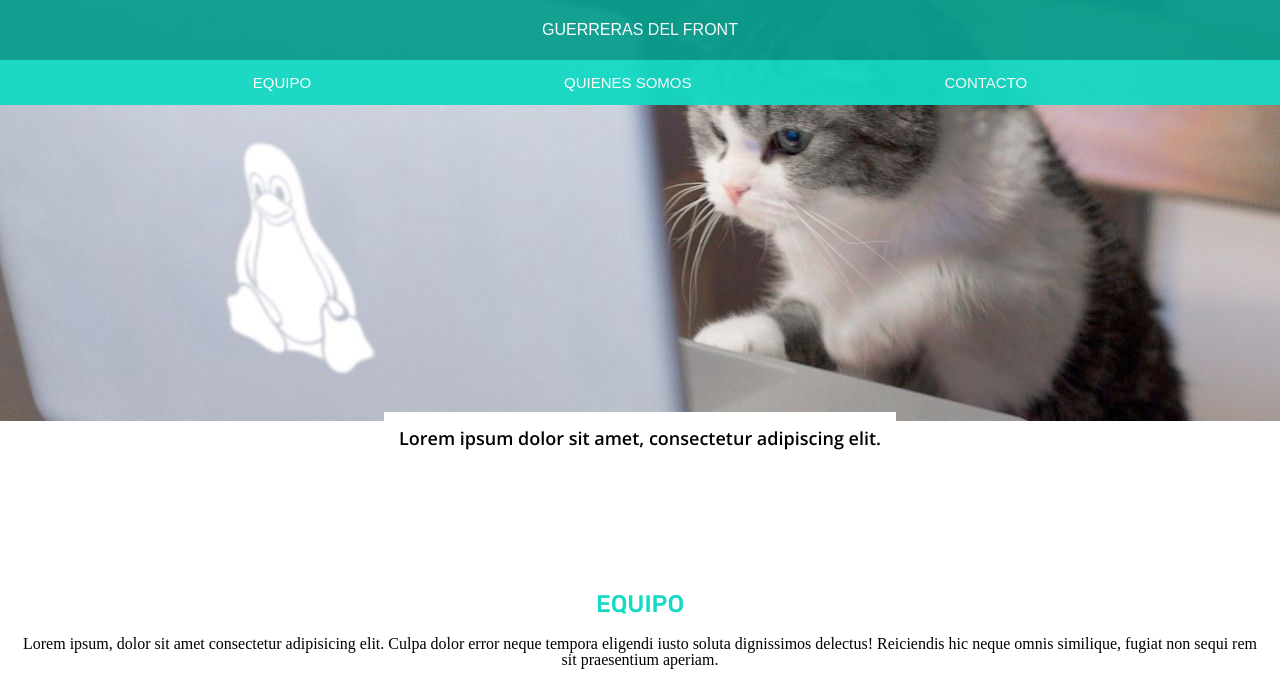
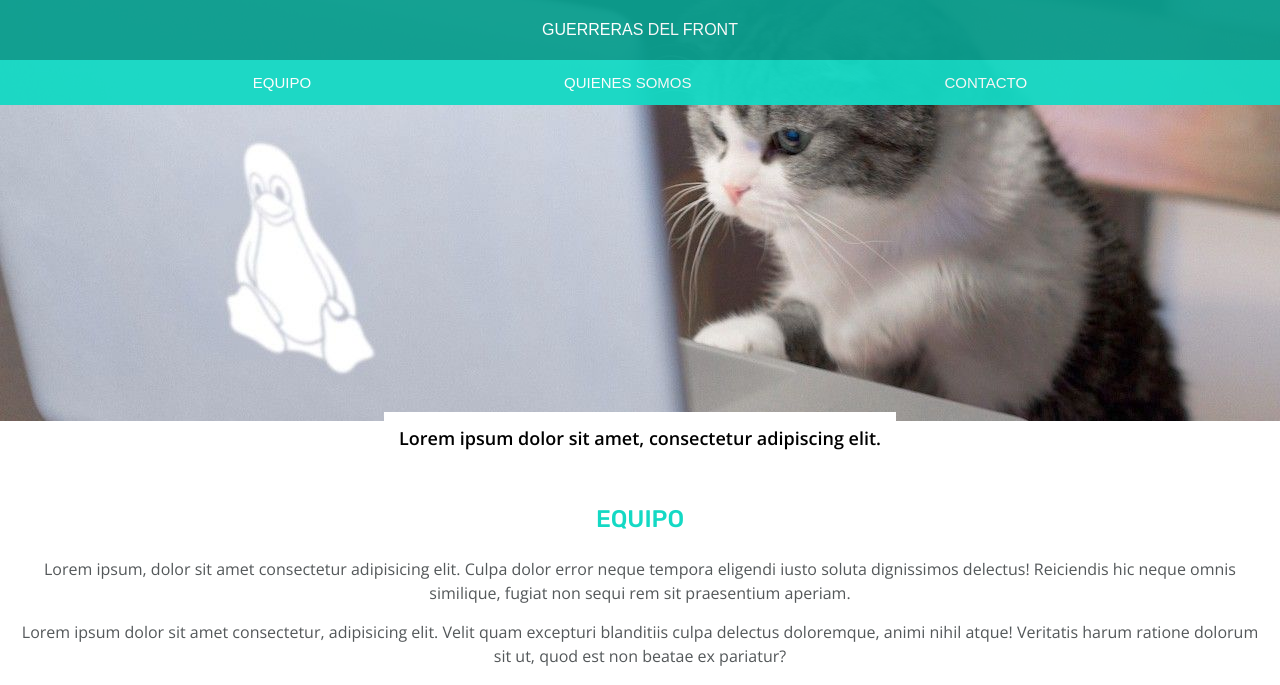
Before and after one commit to Adalab/project-promo-R-module-1-team-3, a plain HTML site: page index.html in a window 1280 px wide. Shown: the top 685 px of the page. Drawn offline with nearby package versions, Linux system fonts and the light colour scheme.

Commit message:
UPDATE section Team

```diff
--- a/index.html
+++ b/index.html
@@ -46,9 +46,8 @@
 
     <main class="main">
         <section class="hero">
-            <!--<div class="container">-->
+                <div class="hero-image"></div>
                 <p class="hero-p">Lorem ipsum dolor sit amet, consectetur adipiscing elit.</p>
-            <!--</div>-->
          </section>
 
         <section class="team" id="team">
--- a/style/main.css
+++ b/style/main.css
@@ -33,6 +33,7 @@ font-family: 'Rubik', sans-serif;
 
 /* hablado Product-owner Ivan: márgenes con medidas abolutas
 pixels.*/
+
 
 /*HEADER*/
 
@@ -103,8 +104,6 @@ pixels.*/
 
 /*--------TEAM--------*/
 
-/*afecta a todas */
-
 
 .team .container {
   display: flex;
@@ -115,12 +114,14 @@ pixels.*/
 .team-article {
   display: flex;
   flex-direction: column;
-  margin-top: 10%;
-  margin-bottom: 10%;
-  gap: 2rem;
+  margin-top: 30px;
+  margin-bottom: 45px;
 }
 .team-p {
   font-size: 1.6rem;
+  font-family: 'Open Sans', sans-serif;
+  line-height: 1.5;
+  color:var(--gunmetal);
 }
 
 /*--caja1--*/
@@ -133,9 +134,15 @@ pixels.*/
 }
 .team-h2 {
   color: var(--aqua);
-  font-family: "Rubik", sans-serif; /*DUDA:como se si esta cogiendo medium?*/
+  font-family: "Rubik", sans-serif;
   font-size: 2.4rem;
+  font-weight: 500;
+  line-height: 1.88;
 }
+.team-container-white .team-article {
+  gap: 15px;
+}
+
 /*caja2 (esta dentro de caja1)*/
 .team-square {
   width: 30px;
@@ -152,9 +159,12 @@ pixels.*/
 }
 .team-h3 {
   color: var(--blue-green);
-  font-family: "Rubik", sans-serif; /*DUDA:como se si esta cogiendo medium?*/
+  font-family: "Rubik", sans-serif;
   font-size: 2.2rem;
+  font-weight: 500;
+  line-height: 2.05;
 }
+
 /*--------fin TEAM--------*/
 
 /*-----------------------ABOUT US---------------------------*/
```
